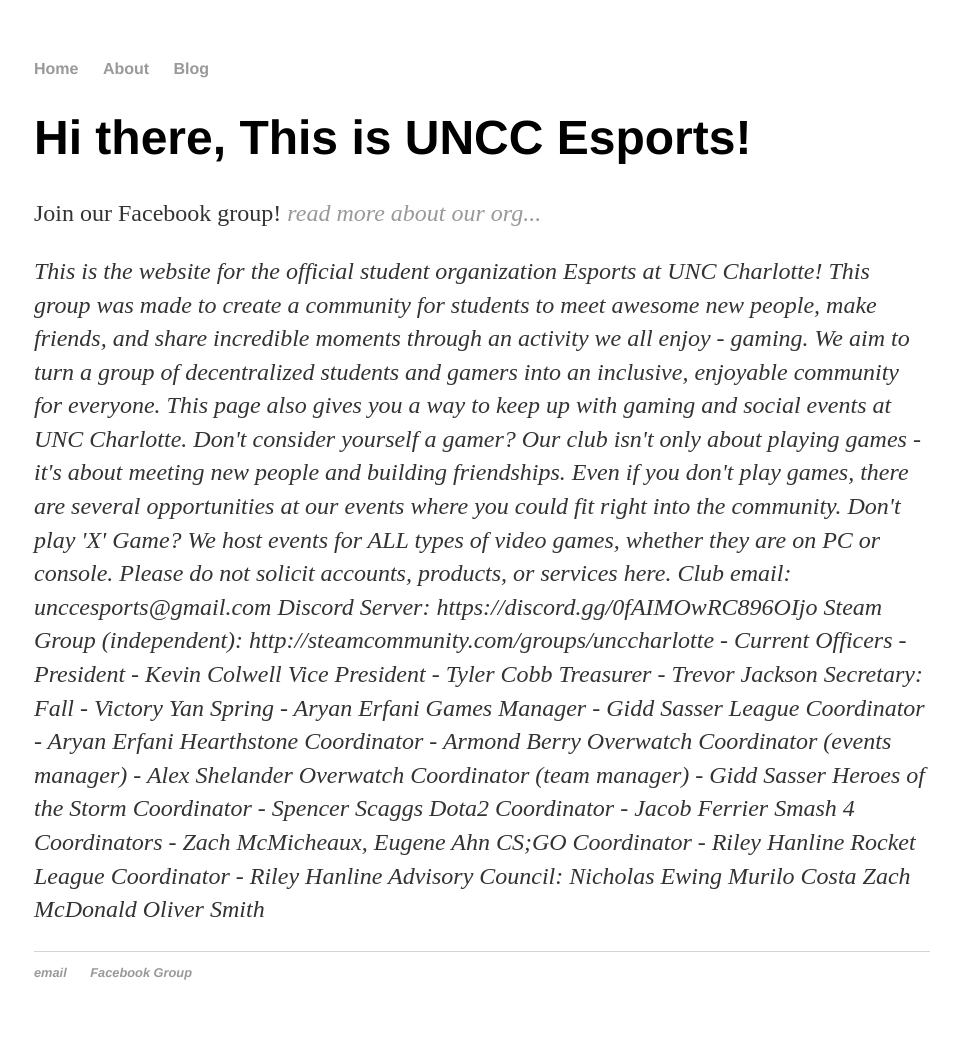
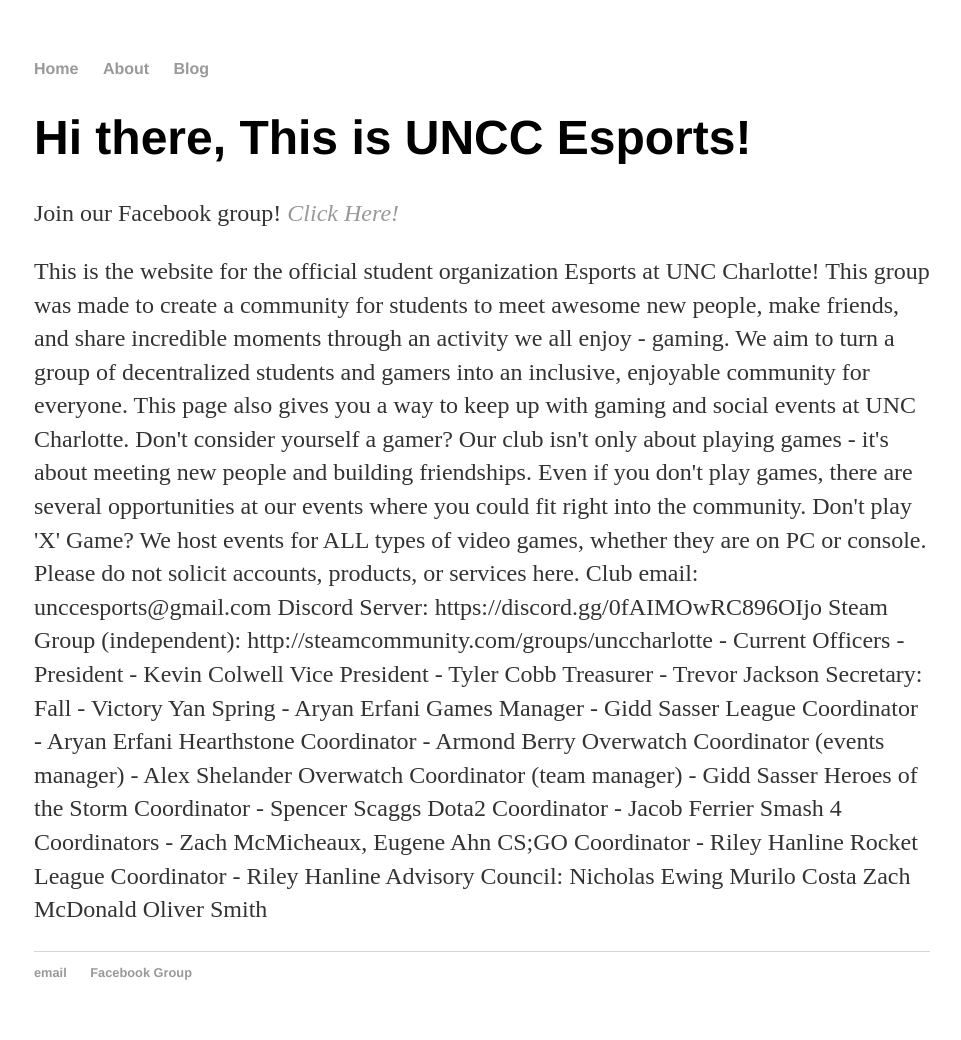
Before and after one commit to CreatorBrian/unccesports.github.io, a Jekyll site: the page built from about/index.html, in a window 1280 px wide. Shown: the whole page, without its empty margins (158-1119 px from the left). Built offline with Jekyll 4.4.1, drawn with Linux system fonts in a browser that asks for light colours.

Commit message:
fixed some bugs in index and about

```diff
--- a/about/index.html
+++ b/about/index.html
@@ -4,7 +4,7 @@ title: About | UNCC Esports
 ---
 <div class="blurb">
         <h1>Hi there, This is UNCC Esports!</h1>
-        <p>Join our Facebook group! <em><a href="http://www.facebook.com/groups/unccesports/>Click Here!</a></em> You can also <a href="/about">read more about our org...</a></p>
+        <p>Join our Facebook group! <em><a href="http://www.facebook.com/groups/unccesports/">Click Here!</a></em></p>
         <p>This is the website for the official student organization Esports at UNC Charlotte!
 
 This group was made to create a community for students to meet awesome new people, make friends, and share incredible moments through an activity we all enjoy - gaming.
--- a/index.html
+++ b/index.html
@@ -4,5 +4,5 @@ title: Home|UNCC Esports
 ---
 <div class="blurb">
 	<h1>Hi there, This is UNCC Esports!</h1>
-	<p>Join our Facebook group! <em><a href="http://www.facebook.com/groups/unccesports/>Click Here!</a></em> You can also <a href="/about">read more about our org...</a></p>
+	<p>Join our Facebook group! <em><a href="http://www.facebook.com/groups/unccesports/">Click Here!</a></em> You can also <a href="/about">read more about our org...</a></p>
 </div><!-- /.blurb -->
```
